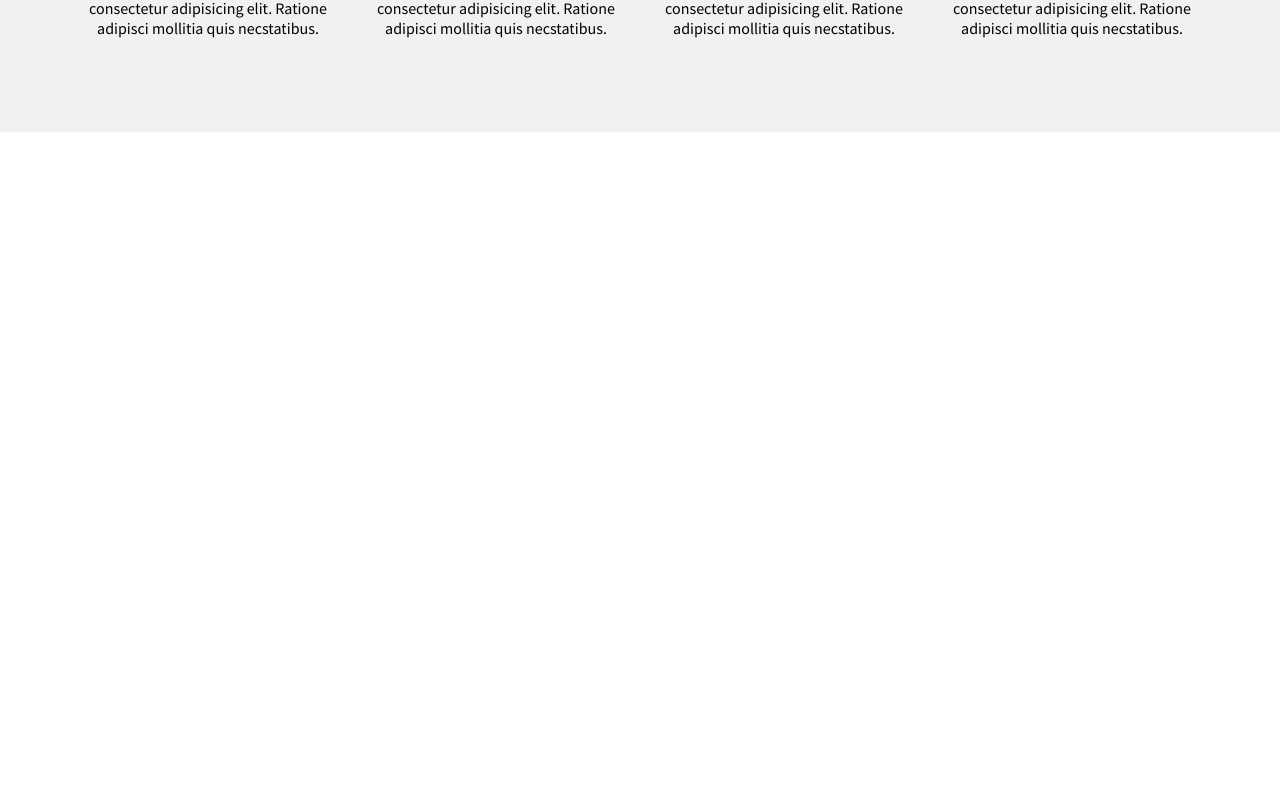
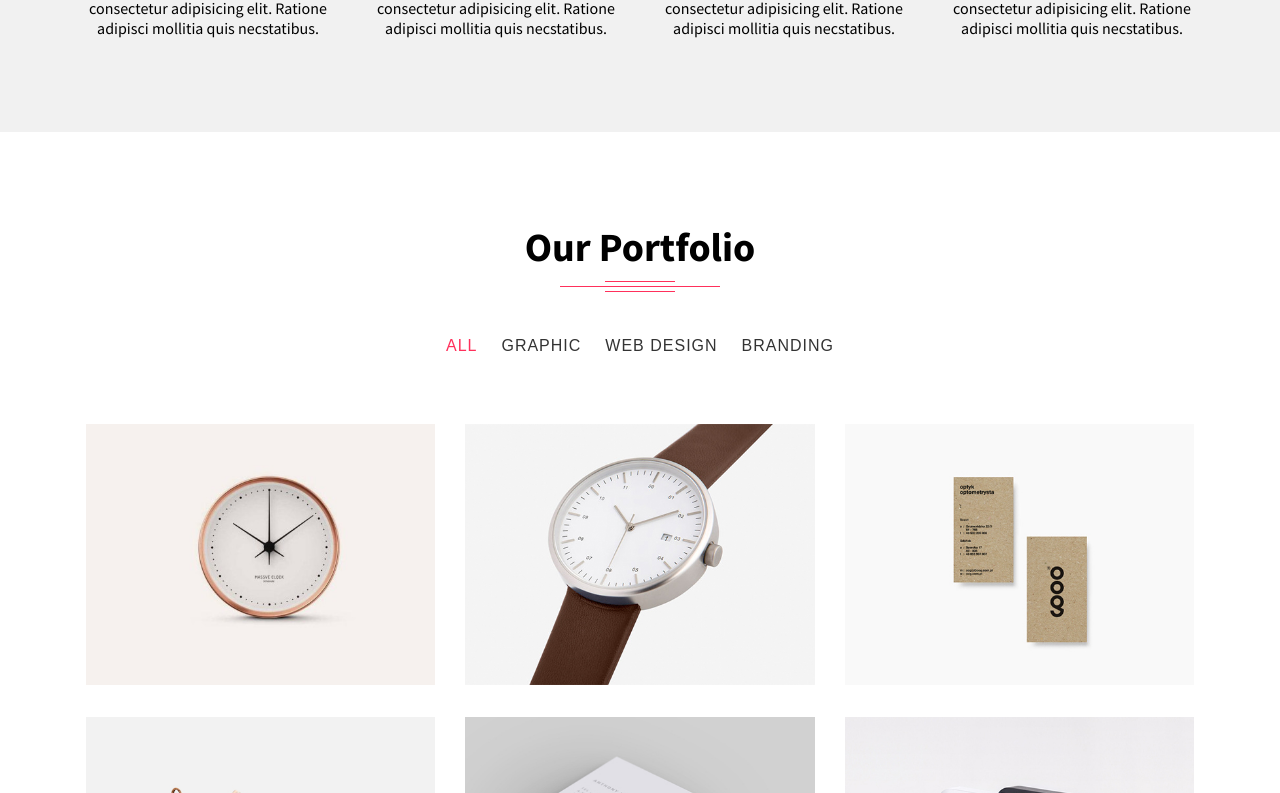
Before and after one commit to Ma9da/fokir-landing-page, a React (Create React App) app: page / in a window 1280 px wide. Shown: the part 1627-2420 px from the top of the page. Before the commit the page ends 1759 px from the top, so only its background shows below. Built offline with nearby package versions, Linux system fonts and the light colour scheme.

Commit message:
added: portfolio to app

```diff
--- a/src/App.js
+++ b/src/App.js
@@ -1,6 +1,7 @@
 import Hello from "./components/hello/Hello";
 import Hero from "./components/hero/Hero";
 import Navbar from "./components/navbar/Navbar";
+import Portfolio from "./components/portfolio/Portfolio";
 import Services from "./components/services/Services";
 
 function App() {
@@ -10,6 +11,7 @@ function App() {
     <Hero/>
     <Hello/>
     <Services/>
+    <Portfolio/>
     </>
   );
 }
```
